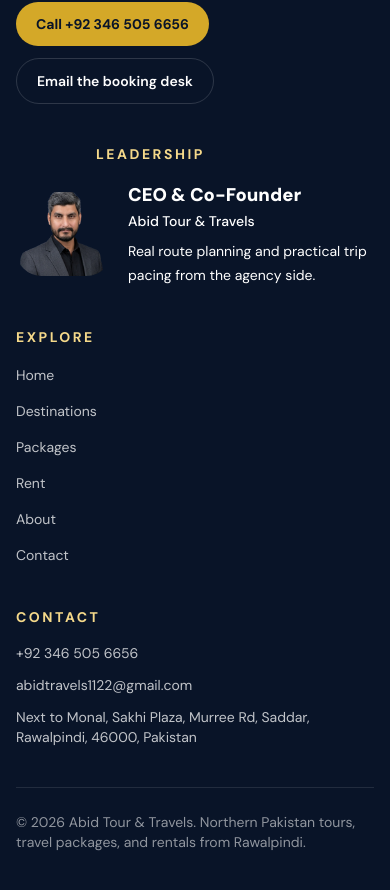
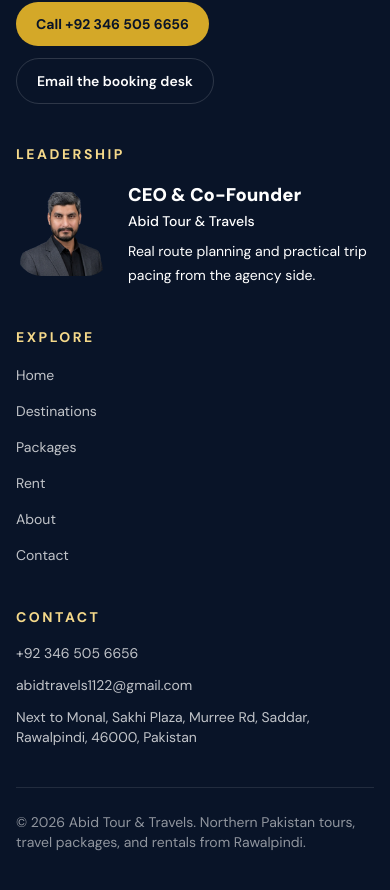
Before and after one commit to Shumail-AbdulRehman/Tour-travel, a Next.js app: page /rent in a window 390 px wide. Shown: the part 9963-10853 px from the top of the page. Built offline with nearby package versions, Linux system fonts and the light colour scheme; no server answers.

Commit message:
fixed an issue

```diff
--- a/src/components/site/Footer.jsx
+++ b/src/components/site/Footer.jsx
@@ -39,7 +39,7 @@
         </div>
 
         <div>
-          <p className="text-sm pl-20 font-bold uppercase tracking-[0.18em] text-gold-300">Leadership</p>
+          <p className="text-sm sm:pl-20 font-bold uppercase tracking-[0.18em] text-gold-300">Leadership</p>
           <div className="mt-4 flex items-start gap-4 sm:gap-5">
             <div className="relative h-24 w-24 shrink-0 overflow-hidden rounded-[1.6rem]   sm:h-28 sm:w-28">
               <Image
```
